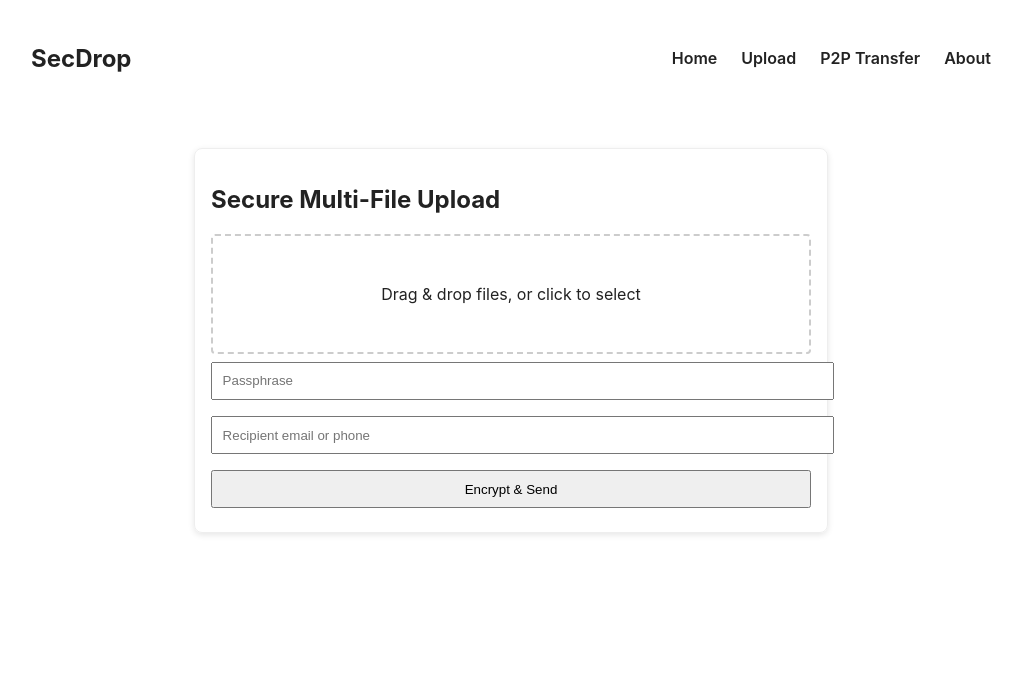
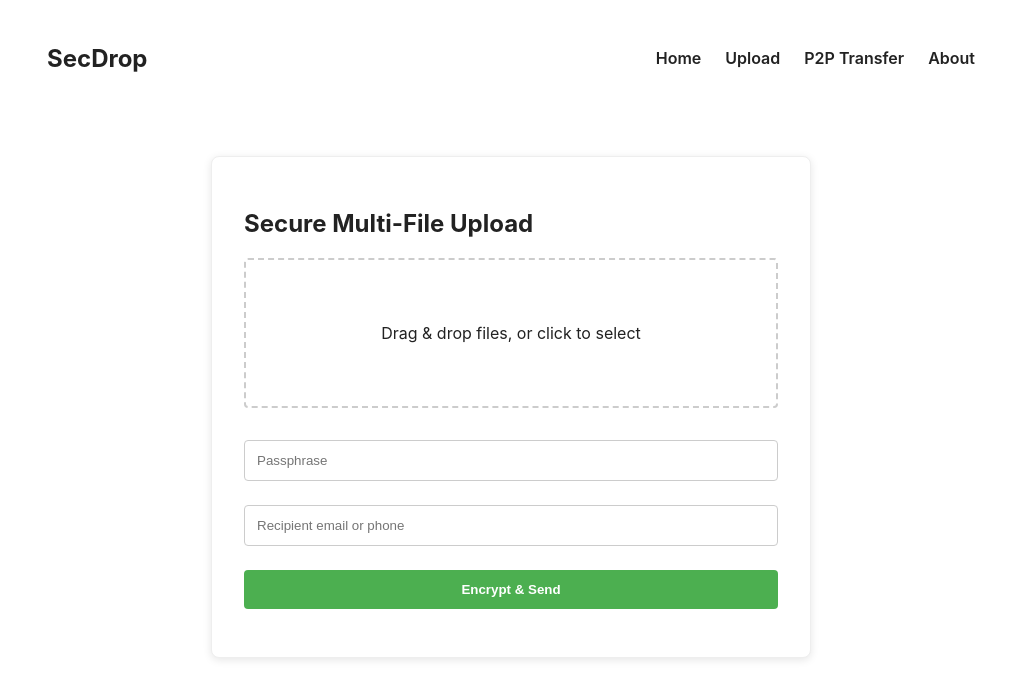
Before and after one commit to dilsidhu13/-SecDrop-Secure-File-Sharing-Web-Portal, a React (Create React App) app in the folder client/: page /upload in a window 1280 px wide. Shown: the top 698 px of the page, without its empty margins (129-1151 px from the left). Built offline with nearby package versions, Linux system fonts and the light colour scheme.

Commit message:
update : Frontend UI
Co-Authored-By: gurpreetk05 <60051372+gurpreetk05@users.noreply.github.com>
Co-Authored-By: Priyanshu <101028267+Priyanshu2152@users.noreply.github.com>

```diff
--- a/client/package.json
+++ b/client/package.json
@@ -14,6 +14,7 @@
     "react-dropzone": "^14.3.8",
     "react-router-dom": "^6.30.1",
     "react-scripts": "5.0.1",
+    "simple-peer": "^9.11.1",
     "socket.io-client": "^4.8.1",
     "web-vitals": "^2.1.4"
   },
--- a/client/src/App.css
+++ b/client/src/App.css
@@ -20,3 +20,52 @@ a {
 a:hover {
   color: #43a047;
 }
+
+/* 1. Make padding count inside width */
+*, *::before, *::after {
+  box-sizing: border-box;
+}
+
+/* 2. Center & size the upload card */
+.upload-container {
+  max-width: 600px;        /* cap the width */
+  margin: 40px auto;       /* center on page */
+  padding: 2rem;           /* inner whitespace */
+  background: #fff;
+  border-radius: 8px;
+  box-shadow: 0 2px 8px rgba(0,0,0,0.1);
+  display: flex;
+  flex-direction: column;
+  align-items: stretch;    /* children fill the container’s width */
+}
+
+/* 3. Style the dropzone */
+.upload-container .dropzone {
+  width: 100%;
+  height: 150px;
+  border: 2px dashed #ccc;
+  border-radius: 4px;
+  display: flex;
+  align-items: center;
+  justify-content: center;
+  margin-bottom: 1.5rem;
+}
+
+/* 4. Make inputs & button full-width inside the card */
+.upload-container input,
+.upload-container button {
+  width: 100%;
+  padding: 0.75rem;
+  margin-bottom: 1rem;
+  border: 1px solid #ccc;
+  border-radius: 4px;
+}
+
+/* 5. Give the button a more “clickable” style */
+.upload-container button {
+  background-color: var(--accent-color);
+  color: white;
+  border: none;
+  cursor: pointer;
+  font-weight: bold;
+}
--- a/client/src/FileEncryptUpload.js
+++ b/client/src/FileEncryptUpload.js
@@ -55,6 +55,9 @@ export default function FileEncryptUpload() {
   return (
     <div className="upload-container">
       <h2>Secure Multi-File Upload</h2>
+      {/* Hide upload UI after upload is complete */}
+      {results.length === 0 && (
+        <>
           <div {...getRootProps()} className={`dropzone ${isDragActive ? 'active' : ''}`}>
             <input {...getInputProps()} />
             {isDragActive ? <p>Drop files here…</p> : <p>Drag & drop files, or click to select</p>}
@@ -82,6 +85,8 @@ export default function FileEncryptUpload() {
               <div className="progress" style={{ width: `${progress}%` }} />
             </div>
           )}
+        </>
+      )}
       {status && <p className="status">{status}</p>}
       {results.length > 0 && (
         <div className="results">
--- a/client/src/about.js
+++ b/client/src/about.js
@@ -1,5 +1,4 @@
 import React from 'react';
-import { Link } from 'react-router-dom';
 
 export default function About() {
   return (
```
Also changed, not shown: client/src/p2p/server.js (added, +11 -0 lines), client/src/p2p/p2ptransfer.js (renamed from client/p2p/p2ptransfer.js), 1 other file (tests, documents, lock files or other folders). Lines whose indentation alone changed are shown as unchanged.
